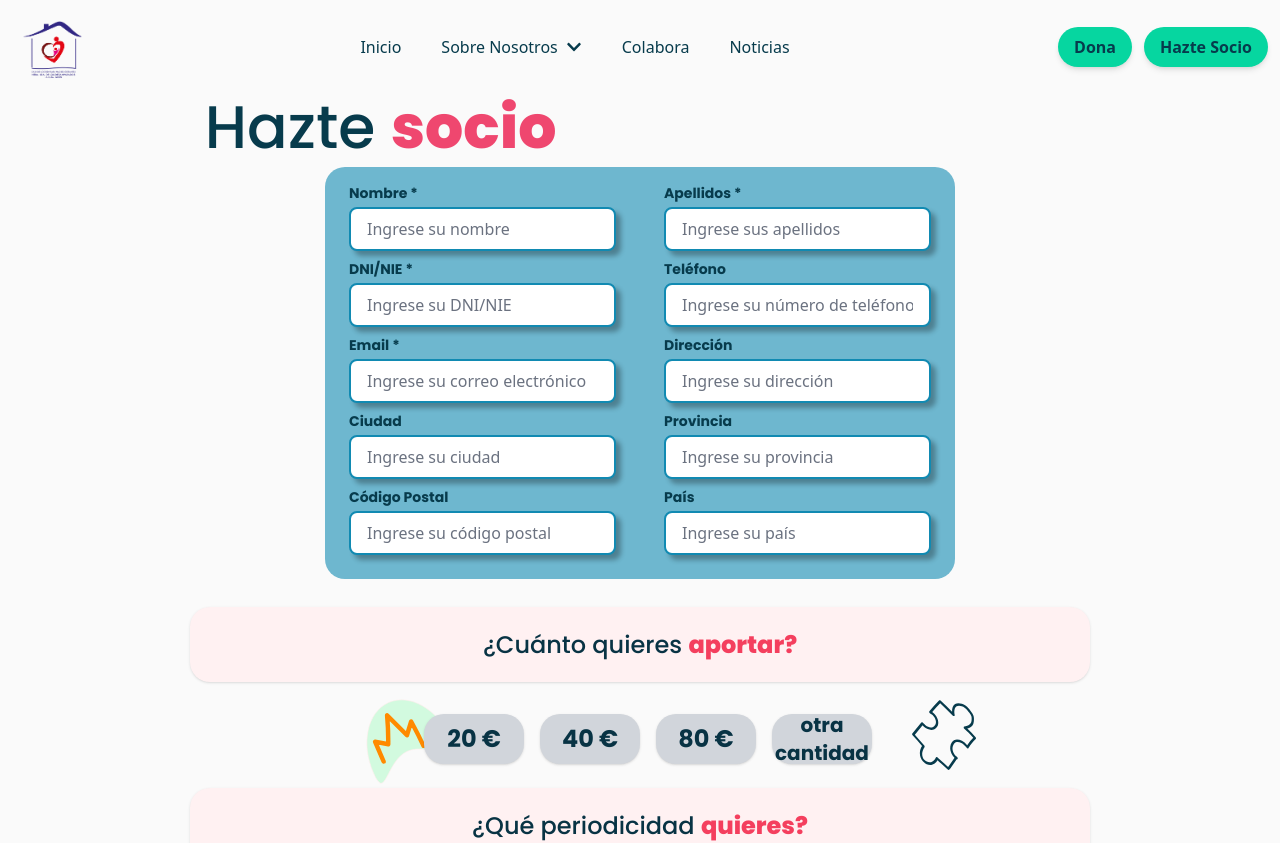
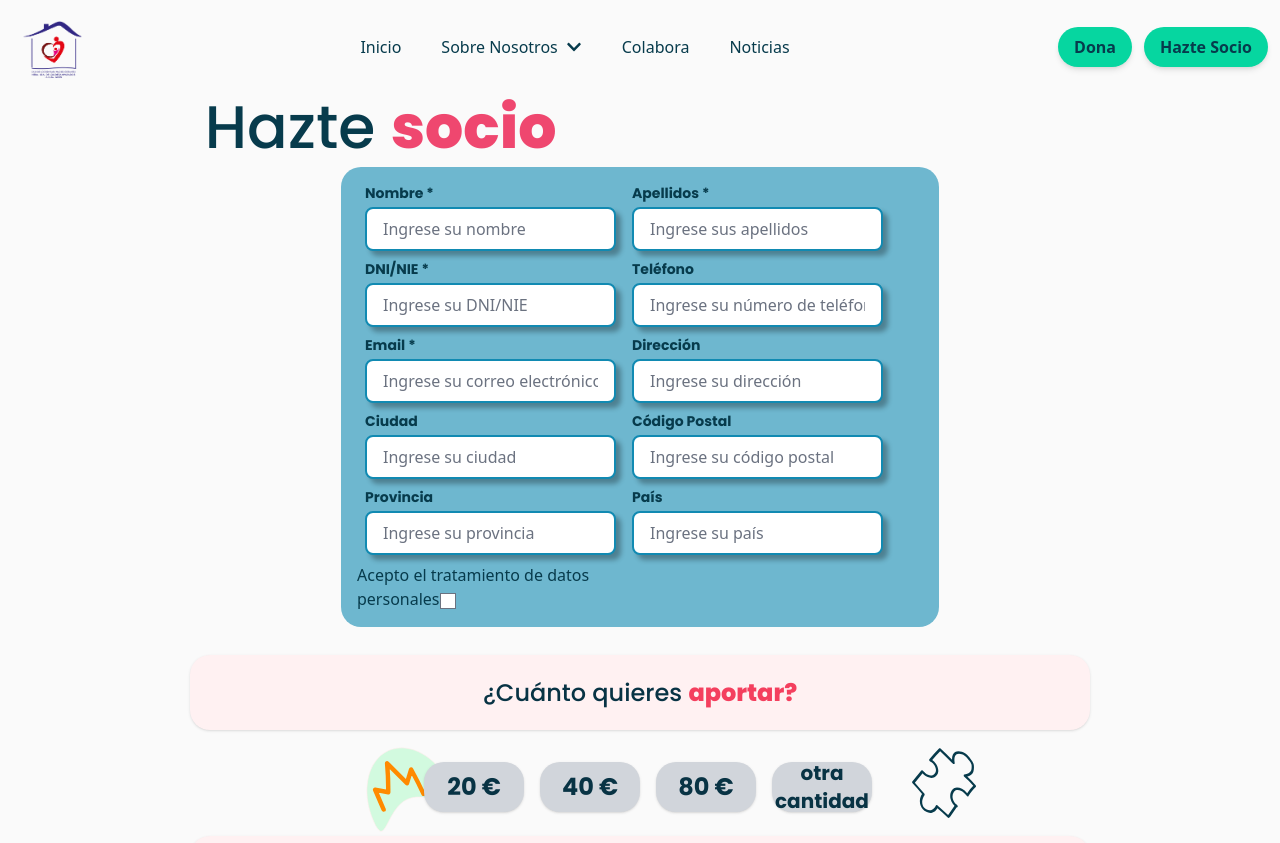
Before and after one commit to vallefarinha/front-casa, a React (Vite) app: page /form in a window 1280 px wide. Shown: the top 843 px of the page. Built offline with nearby package versions, Linux system fonts and the light colour scheme.

Commit message:
form blue

```diff
--- a/src/components/form/formBlue.jsx
+++ b/src/components/form/formBlue.jsx
@@ -1,28 +1,39 @@
+import React from 'react'
 import BoxBlue from "./BoxBlueAtom";
+import PersonalDataCheck from './PersonalDataCheck';
 
 const FormBlue = () => {
-
   return (
     <div className="flex items-center justify-center mt-[-10px]">
-      <div className="relative w-auto h-1/2 flex flex-wrap mt-5 mb-1" style={{backgroundColor: 'rgba(17, 138, 178, 0.6)', borderRadius: '20px'}}>
-
-          <div className="w-full sm:w-1/2 p-4">
+      <div className="relative w-auto h-1/2 flex flex-wrap mt-5 mb-1" style={{ backgroundColor: 'rgba(17, 138, 178, 0.6)', borderRadius: '20px' }}>
+        <div className="w-full p-4 sm:w-1/2  z-15">
+          <div className="flex flex-col md:flex-row z-15">
             <BoxBlue titleBox="Nombre *" name="name" squareBlue="Ingrese su nombre" type="text" />
+            <BoxBlue titleBox="Apellidos *" name="secondname" squareBlue="Ingrese sus apellidos" type="text" />
+          </div>
+          <div className="flex flex-col md:flex-row">
             <BoxBlue titleBox="DNI/NIE *" name="dni" squareBlue="Ingrese su DNI/NIE" type="text" pattern="^([0-9]{8}[A-Za-z]|[XYZ][0-9]{7}[A-Za-z])$" />
+            <BoxBlue titleBox="Teléfono" name="phone" squareBlue="Ingrese su número de teléfono" type="text" pattern="^[0-9]{9}$" />
+          </div>
+          <div className="flex flex-col md:flex-row">
             <BoxBlue titleBox="Email *" name="email" squareBlue="Ingrese su correo electrónico" type="email" />
+            <BoxBlue titleBox="Dirección" name="address" squareBlue="Ingrese su dirección" type="text" />
+          </div>
+          <div className="flex flex-col md:flex-row z-10" >
             <BoxBlue titleBox="Ciudad" name="city" squareBlue="Ingrese su ciudad" type="text" />
             <BoxBlue titleBox="Código Postal" name="zipcode" squareBlue="Ingrese su código postal" type="text" pattern="^[0-9]{5}$" />
           </div>
-          <div className="w-full sm:w-1/2 p-4">
-            <BoxBlue titleBox="Apellidos *" name="secondname" squareBlue="Ingrese sus apellidos" type="text" />
-            <BoxBlue titleBox="Teléfono" name="phone" squareBlue="Ingrese su número de teléfono" type="text" pattern="^[0-9]{9}$" />
-            <BoxBlue titleBox="Dirección" name="address" squareBlue="Ingrese su dirección" type="text" />
+          <div className="flex md:flex-row flex-col">
             <BoxBlue titleBox="Provincia" name="province" squareBlue="Ingrese su provincia" type="text" />
             <BoxBlue titleBox="País" name="country" squareBlue="Ingrese su país" type="text" />
           </div>
+          <div className="flex md:flex-row flex-col text-LetterColor">
+            <PersonalDataCheck />
+          </div>
+        </div>
       </div>
     </div>
-  );
-};
+  )
+}
 
 export default FormBlue;
--- a/src/configuration/Router.jsx
+++ b/src/configuration/Router.jsx
@@ -6,7 +6,7 @@ import OurHistory from "../pages/OurHistory";
 import OurHouse from "../pages/OurHouse";
 import Petra from "../pages/Petra";
 import OurBlog from "../pages/OurBlog";
-import BecameAPartner from "../pages/BecameAPartner";
+import Collaborate from "../pages/Collaborate";
 import PartnerForm from "../pages/PartnerForm";
 import ThanksForSignIn from "../pages/ThanksForSignIn";
 import FormMailing from "../pages/FormMailing";
@@ -26,7 +26,7 @@ export default function Router() {
           <Route path="/petra" element={<Petra/>}></Route>
           <Route path="/sanjose" element={<SanJose/>}></Route>
           <Route path="/blog" element={<OurBlog/>}></Route>
-          <Route path="/partnership" element={<BecameAPartner/>}></Route>
+          <Route path="/partnership" element={<Collaborate/>}></Route>
           <Route path="/form" element={<PartnerForm/>}></Route>
           <Route path="/thanks" element={<ThanksForSignIn/>}></Route>
       </Routes>
```
